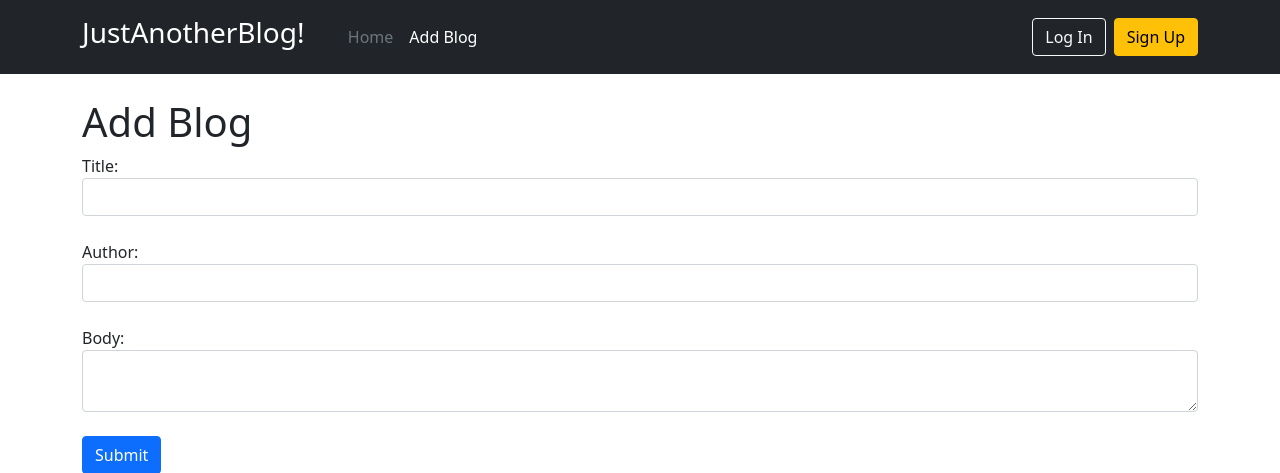
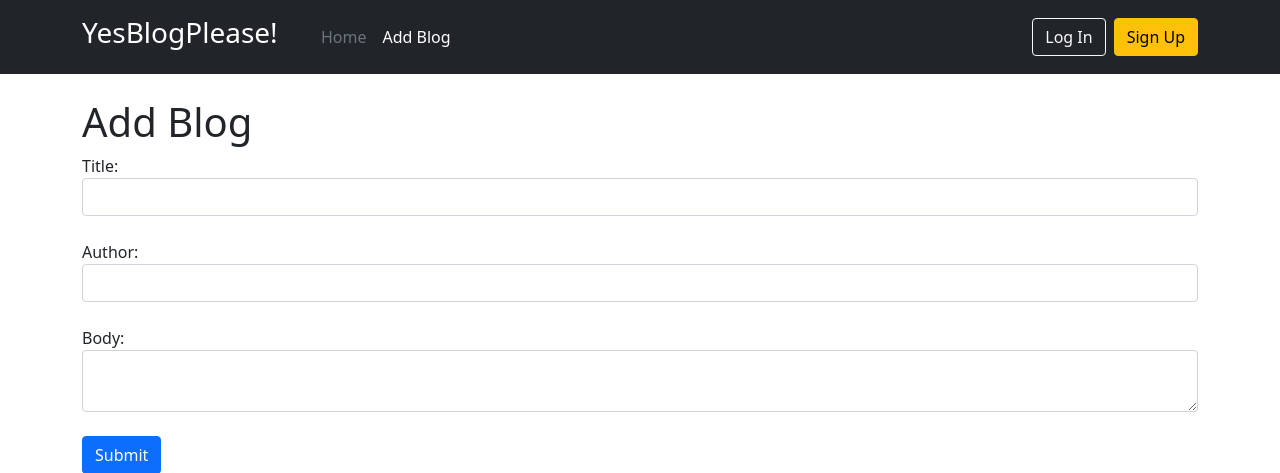
Before and after one commit to arshalsoren/YesBlogPlease, a Node server app: page /blogs/add in a window 1280 px wide. Shown: the top 473 px of the page. Run offline with Node 20, Linux system fonts and the light colour scheme; some libraries are stand-ins or nearby versions.

Commit message:
add: logout button; fix: blog name

```diff
--- a/views/layout.pug
+++ b/views/layout.pug
@@ -1,14 +1,14 @@
 doctype html
 html
     head
-        title Welcome to JustAnotherBlog!
+        title Welcome to YesBlogPlease!
         link(rel="stylesheet", href="/bower_components/bootstrap/dist/css/bootstrap.css")
         link(rel="stylesheet", href="/css/style.css")
     body
     header.p-3.bg-dark.text-white
         .container
             .d-flex.flex-wrap.align-items-center.justify-content-center.justify-content-lg-start
-                h3 JustAnotherBlog! &emsp;
+                h3 YesBlogPlease! &emsp;
                 a.d-flex.align-items-center.mb-2.mb-lg-0.text-white.text-decoration-none(href='/')
 
                 ul.nav.col-12.col-lg-auto.me-lg-auto.mb-2.justify-content-center.mb-md-0
@@ -18,6 +18,9 @@ html
                         a.nav-link.px-2.text-white(href='/blogs/add') Add Blog
 
                 .text-end
+                if user
+                    a.btn.btn-outline-light.me-2(href='/users/logout' type='button') Log Out
+                else
                     a.btn.btn-outline-light.me-2(href='/users/login' type='button') Log In
                     a.btn.btn-warning(href='/users/register' type='button') Sign Up
 
```
